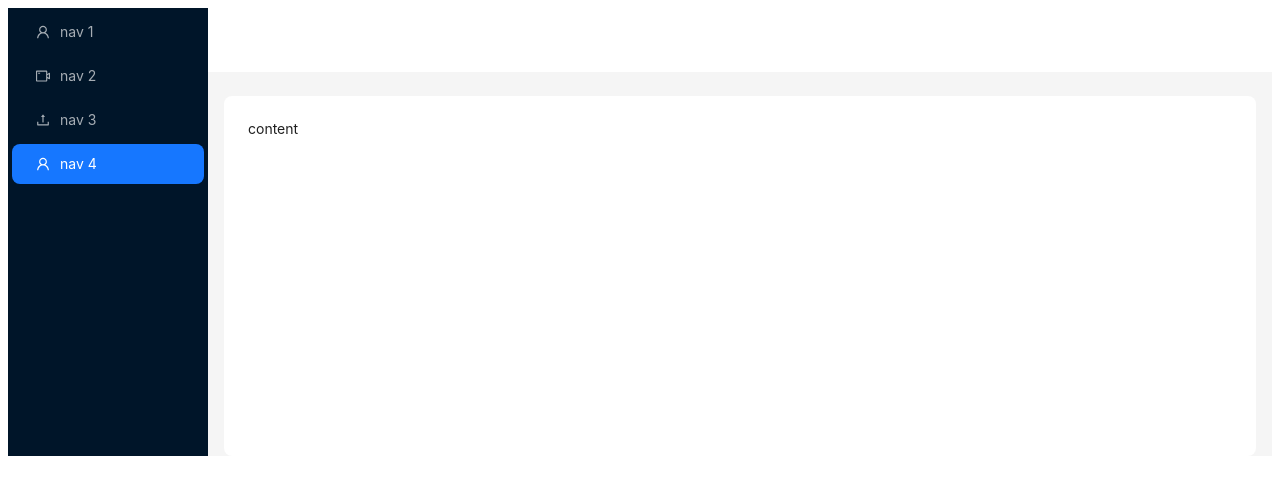
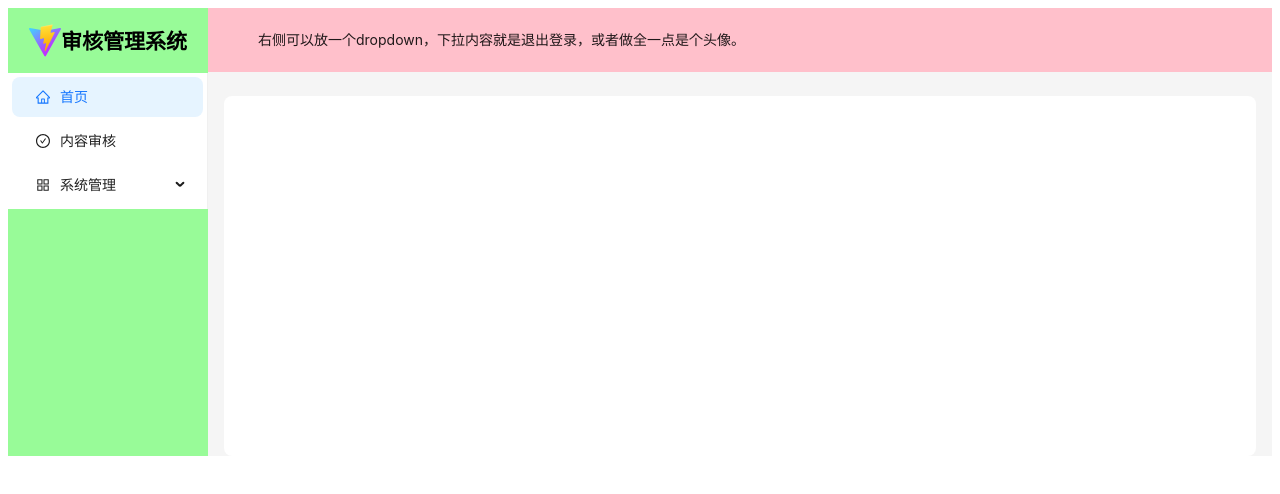
Before and after one commit to ctrip-team/review-system, a React (Vite) app: page / in a window 1280 px wide. Shown: the top 494 px of the page. Built offline with nearby package versions, Linux system fonts and the light colour scheme.

Commit message:
内容审核样式实现，支持图片集预览，状态筛选

```diff
--- a/package.json
+++ b/package.json
@@ -23,6 +23,7 @@
     "eslint-plugin-react": "^7.33.2",
     "eslint-plugin-react-hooks": "^4.6.0",
     "eslint-plugin-react-refresh": "^0.4.5",
+    "sass": "^1.72.0",
     "vite": "^5.1.4"
   }
 }
--- /dev/null
+++ b/src/pages/ReviewContent/index.jsx
@@ -0,0 +1,128 @@
+import React, { useState, useEffect } from 'react'
+import { Table, Space, Tag, Image } from 'antd';
+const { Column } = Table;
+
+const data = [
+    {
+        key: '1',
+        imgs: ["https://zos.alipayobjects.com/rmsportal/jkjgkEfvpUPVyRjUImniVslZfWPnJuuZ.png", "https://img1.baidu.com/it/u=1965663592,580944689&fm=253&app=120&size=w931&n=0&f=JPEG&fmt=auto?sec=1711558800&t=3ab78293c25353ee5dd2b366c408637f"],
+        title: '标题test',
+        content: 'New York No. 1 Lake Park',
+        tag: ['通过'],
+    },
+    {
+        key: '2',
+        imgs: ["https://zos.alipayobjects.com/rmsportal/jkjgkEfvpUPVyRjUImniVslZfWPnJuuZ.png", "https://zos.alipayobjects.com/rmsportal/jkjgkEfvpUPVyRjUImniVslZfWPnJuuZ.png"],
+        title: 'Jim',
+        content: 'London No. 1 Lake Park',
+        tag: ['未通过'],
+    },
+    {
+        key: '3',
+        imgs: ["https://zos.alipayobjects.com/rmsportal/jkjgkEfvpUPVyRjUImniVslZfWPnJuuZ.png", "https://zos.alipayobjects.com/rmsportal/jkjgkEfvpUPVyRjUImniVslZfWPnJuuZ.png"],
+        title: 'Joe',
+        content: 'Sydney No. 1 Lake Park',
+        tag: ['待审核'],
+    },
+    {
+        key: '4',
+        imgs: ["https://zos.alipayobjects.com/rmsportal/jkjgkEfvpUPVyRjUImniVslZfWPnJuuZ.png", "https://zos.alipayobjects.com/rmsportal/jkjgkEfvpUPVyRjUImniVslZfWPnJuuZ.png"],
+        title: 'Joe',
+        content: 'Sydney No. 1 Lake Park',
+        tag: ['待审核'],
+    },
+    {
+        key: '5',
+        imgs: ["https://zos.alipayobjects.com/rmsportal/jkjgkEfvpUPVyRjUImniVslZfWPnJuuZ.png", "https://zos.alipayobjects.com/rmsportal/jkjgkEfvpUPVyRjUImniVslZfWPnJuuZ.png"],
+        title: 'Joe',
+        content: 'Sydney No. 1 Lake Park',
+        tag: ['待审核'],
+    },
+    {
+        key: '6',
+        imgs: ["https://zos.alipayobjects.com/rmsportal/jkjgkEfvpUPVyRjUImniVslZfWPnJuuZ.png", "https://zos.alipayobjects.com/rmsportal/jkjgkEfvpUPVyRjUImniVslZfWPnJuuZ.png"],
+        title: 'Joe',
+        content: 'Sydney No. 1 Lake Park',
+        tag: ['待审核'],
+    },
+];
+
+const onShowSizeChange = (current, pageSize) => {
+    console.log(current, pageSize);
+};
+function ReviewContent() {
+    return (
+        <Table dataSource={data} pagination={{ defaultPageSize: 5, showSizeChanger: true, onShowSizeChange, pageSizeOptions: ['5', '10', '20'] }}>
+            {/* 第一列渲染图片集 */}
+            <Column
+                title="图片"
+                dataIndex="imgs"
+                key="imgs"
+                render={
+                    (_, record) => {
+                        return (
+                            <Image.PreviewGroup
+                                items={record.imgs}>
+                                <Image width={200} src={record.imgs[1]} />
+                            </Image.PreviewGroup>
+                        )
+                    }
+                }
+            />
+            <Column title="标题" dataIndex="title" key="title" />
+            <Column title="文案" dataIndex="content" key="content" />
+            <Column
+                title="状态"
+                dataIndex="tag"
+                key="tag"
+                render={(tags) => (
+                    <>
+                        {tags.map((tag) => {
+                            let color = 'green';
+                            if (tag === '未通过') {
+                                color = 'volcano';
+                            }
+                            else if (tag === '待审核') {
+                                color = 'geekblue'
+                            }
+                            return (
+                                <Tag color={color} key={tag}>
+                                    {tag.toUpperCase()}
+                                </Tag>
+                            );
+                        })}
+                    </>
+                )}
+                filters={[
+                    {
+                        text: '未通过',
+                        value: '未通过'
+                    },
+                    {
+                        text: '待审核',
+                        value: '待审核'
+                    },
+                    {
+                        text: '通过',
+                        value: '通过'
+                    }
+                ]}
+
+                onFilter={(value, record) => record.tag[0] === value}
+            />
+            <Column
+                title="操作"
+                key="action"
+                render={(_, record) => (
+                    <Space size="middle">
+                        <a>通过</a>
+                        <a>拒绝</a>
+                        <a>删除</a>
+                    </Space>
+                )}
+            />
+        </Table>
+    )
+}
+
+export default ReviewContent
--- /dev/null
+++ b/src/pages/ReviewPage/ReviewHeader/index.jsx
@@ -0,0 +1,14 @@
+import React from 'react'
+import { Layout } from 'antd';
+import './index.scss'
+const { Header } = Layout;
+
+function ReviewHeader() {
+    return (
+        <Header className='xxheader'>
+            右侧可以放一个dropdown，下拉内容就是退出登录，或者做全一点是个头像。
+        </Header>
+    )
+}
+
+export default ReviewHeader
--- /dev/null
+++ b/src/pages/ReviewPage/ReviewHeader/index.scss
@@ -0,0 +1,3 @@
+.xxheader {
+    background-color: pink;
+}
--- /dev/null
+++ b/src/pages/ReviewPage/ReviewMenu/index.jsx
@@ -0,0 +1,48 @@
+import React from 'react'
+import { HomeOutlined, AppstoreOutlined, UserOutlined, CheckCircleOutlined } from '@ant-design/icons';
+import { Menu } from 'antd';
+import { useLocation, useNavigate } from 'react-router';
+
+
+
+const menuItems = [
+    {
+        label: '首页',
+        key: '/',
+        icon: <HomeOutlined />,
+    },
+    {
+        label: '内容审核',
+        key: '/review',
+        icon: <CheckCircleOutlined />,
+    },
+    {
+        label: '系统管理',
+        key: '/system',
+        icon: <AppstoreOutlined />,
+        children: [
+            {
+                label: '角色管理',
+                key: '/auth',
+                icon: <UserOutlined />,
+            }
+            // 后续可添加用户管理之类的，可以控制某些用户行为
+        ]
+    }
+]
+
+function ReviewMenu() {
+    const location = useLocation()
+    const navigate = useNavigate()
+
+    // 点menu显示对应的二级路由
+    function handleMenuClick({ key }) {
+        navigate(key)
+    }
+
+    return (
+        <Menu theme="light" mode="inline" defaultSelectedKeys={location.pathname} items={menuItems} onClick={handleMenuClick} />
+    )
+}
+
+export default ReviewMenu
--- a/src/pages/ReviewPage/index.jsx
+++ b/src/pages/ReviewPage/index.jsx
@@ -1,41 +1,28 @@
 import React from 'react';
-import { UploadOutlined, UserOutlined, VideoCameraOutlined } from '@ant-design/icons';
-import { Layout, Menu, theme } from 'antd';
-const { Header, Content, Sider } = Layout;
-const items = [UserOutlined, VideoCameraOutlined, UploadOutlined, UserOutlined].map(
-    (icon, index) => ({
-        key: String(index + 1),
-        icon: React.createElement(icon),
-        label: `nav ${index + 1}`,
-    }),
-);
+import { Layout, theme } from 'antd';
+import ReviewMenu from './ReviewMenu';
+import ReviewHeader from './ReviewHeader';
+import { Outlet } from 'react-router';
+import './index.scss'
+const { Content, Sider } = Layout;
 const App = () => {
-    const {
-        token: { colorBgContainer, borderRadiusLG },
-    } = theme.useToken();
+    const { token: { colorBgContainer, borderRadiusLG } } = theme.useToken();
     return (
         <Layout>
             <Sider
-                trigger={null}
+                theme='light'
                 breakpoint="lg"
                 collapsedWidth="0"
-                onBreakpoint={(broken) => {
-                    console.log(broken);
-                }}
-                onCollapse={(collapsed, type) => {
-                    console.log(collapsed, type);
-                }}
+                className='sider'
             >
-                <div className="demo-logo-vertical" />
-                <Menu theme="dark" mode="inline" defaultSelectedKeys={['4']} items={items} />
+                <div className="logo" >
+                    <img src="/vite.svg" alt="" />
+                    <h1>审核管理系统</h1>
+                </div>
+                <ReviewMenu />
             </Sider>
             <Layout>
-                <Header
-                    style={{
-                        padding: 0,
-                        background: colorBgContainer,
-                    }}
-                />
+                <ReviewHeader />
                 <Content
                     style={{
                         margin: '24px 16px 0',
@@ -49,7 +36,7 @@ const App = () => {
                             borderRadius: borderRadiusLG,
                         }}
                     >
-                        content
+                        <Outlet />
                     </div>
                 </Content>
             </Layout>
--- /dev/null
+++ b/src/pages/ReviewPage/index.scss
@@ -0,0 +1,8 @@
+.sider {
+    background-color: palegreen !important;
+
+    .logo {
+        display: flex;
+        justify-content: center;
+    }
+}
```
Also changed, not shown: src/main.jsx (+7 -1 lines), src/router/index.jsx (+8 -2 lines), 1 other file (tests, documents, lock files or other folders).
